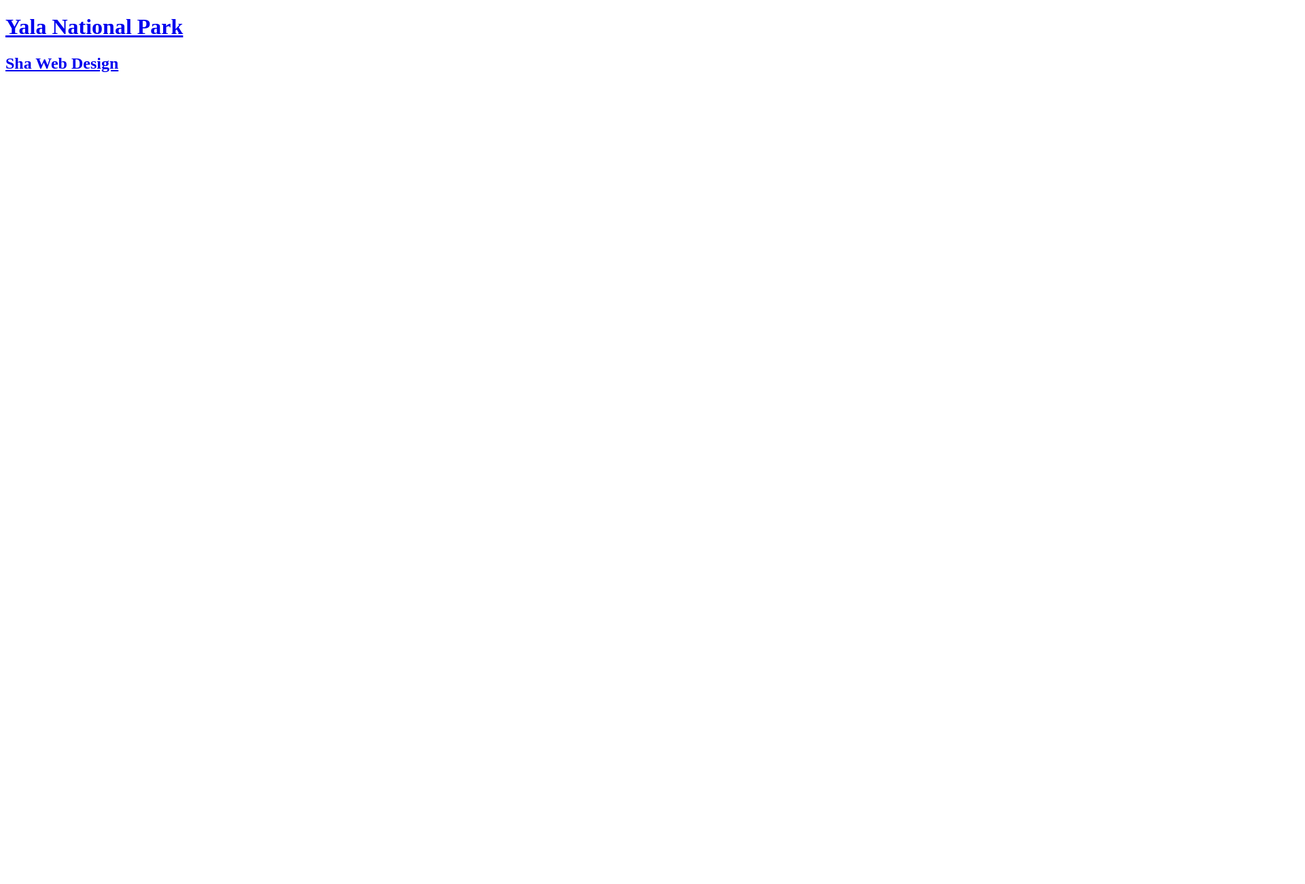
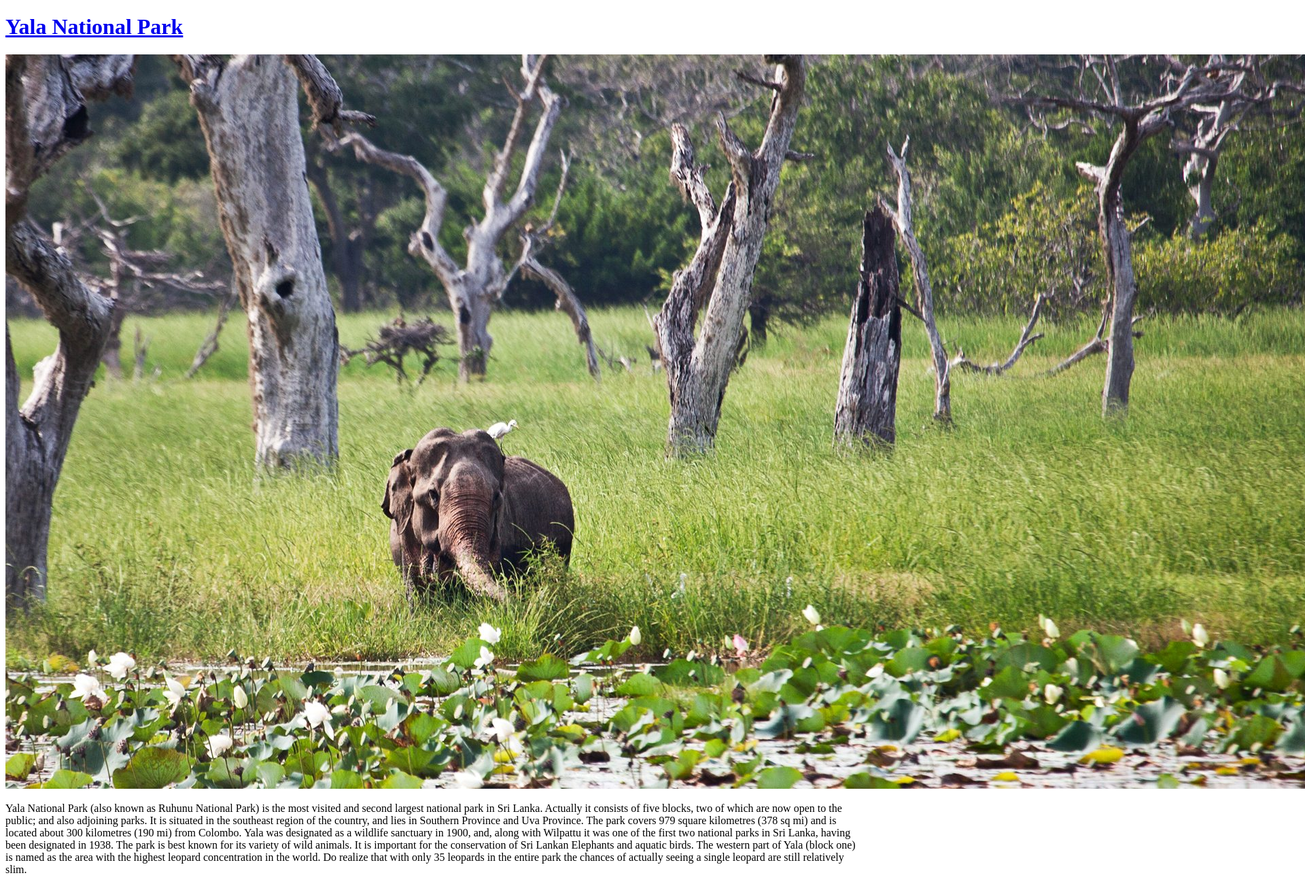
Before and after one commit to attractionsinsrilanka/Yala-National-Park, a plain HTML site: page index.html in a window 1280 px wide. Shown: the whole page at 68% size, 1920 px wide, since content can reach past the window. Before the commit the page ends 800 px from the top, so only its background shows below. Drawn offline with Linux system fonts and the light colour scheme.

Commit message:
updating changes

```diff
--- a/index.html
+++ b/index.html
@@ -6,6 +6,11 @@
 </head>
 <body>
 	<a href="https://www.attractionsinsrilanka.com/travel-directory/yala-national-park/"><h1>Yala National Park</h1></a>
-	<a href="https://www.shawebdesign.com/"><h2>Sha Web Design</h2></a>
+	<img src="image.jpg">
+	<p>
+		Yala National Park (also known as Ruhunu National Park) is the most visited and second largest national park in Sri Lanka. Actually it consists of five blocks, two of which are now open to the public; and also adjoining parks. It is situated in the southeast region of the country, and lies in Southern Province and Uva Province. The park covers 979 square kilometres (378 sq mi) and is located about 300 kilometres (190 mi) from Colombo. Yala was designated as a wildlife sanctuary in 1900, and, along with Wilpattu it was one of the first two national parks in Sri Lanka, having been designated in 1938. The park is best known for its variety of wild animals. It is important for the conservation of Sri Lankan Elephants and aquatic birds.
+
+		The western part of Yala (block one) is named as the area with the highest leopard concentration in the world. Do realize that with only 35 leopards in the entire park the chances of actually seeing a single leopard are still relatively slim.
+	</p>
 </body>
 </html>
```
Also changed, not shown: image.jpg (added).
